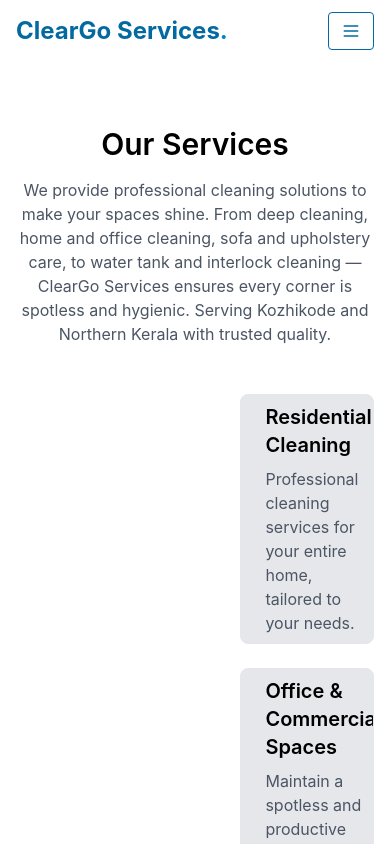
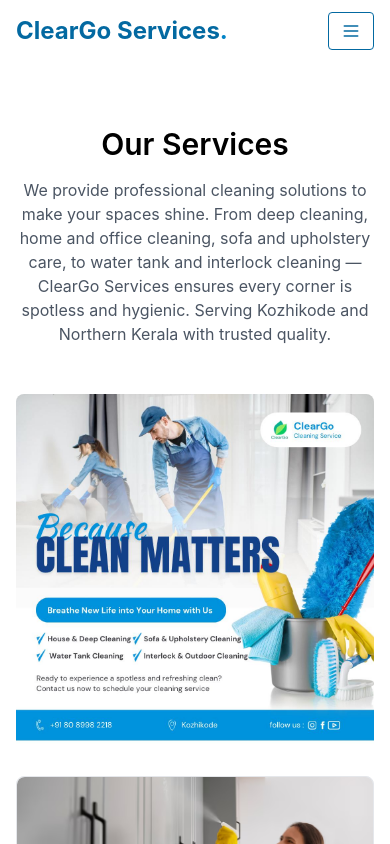
Before and after one commit to Ashik-ch/cleargo-services, a React (Create React App) app: page /cleargo-services/services in a window 390 px wide. Shown: the top 844 px of the page. Built offline with nearby package versions, Linux system fonts and the light colour scheme.

Commit message:
About component layout for better responsiveness and styling;

```diff
--- a/src/App.js
+++ b/src/App.js
@@ -5,7 +5,6 @@
 import About from "./components/About";
 import Services from "./components/Services";
 import Testimonials from "./components/Testimonial";
-import Gallery from "./components/Gallery";
 import Contact from "./components/Contact";
 
 function App() {
--- a/src/components/About.jsx
+++ b/src/components/About.jsx
@@ -64,7 +64,7 @@
               </li>
             ))}
           </ul>
-
+          <div className="flex justify-center md:justify-start">
             <a
               href="https://wa.me/918089982218?text=Hello%20ClearGo%20Services%2C%20I%20would%20like%20to%20book%20a%20cleaning%20service."
               target="_blank"
@@ -73,6 +73,7 @@
             >
               <i className="fab fa-whatsapp mr-2"></i> Book your Slot
             </a>
+          </div>
         </div>
       </div>
       <div className="untree_co-section count-numbers py-5 mt-10 bg-gray-50">
--- a/src/components/Services.jsx
+++ b/src/components/Services.jsx
@@ -46,27 +46,30 @@
               We provide professional cleaning solutions to make your spaces shine. From deep cleaning, home and office cleaning, sofa and upholstery care, to water tank and interlock cleaning — ClearGo Services ensures every corner is spotless and hygienic. Serving Kozhikode and Northern Kerala with trusted quality.
             </p>
           </div>
-          <div className="flex gap-5">
-            <div className="md:col-6 content-center">
-              <img src={`${process.env.PUBLIC_URL}/assets/images/ads.jpg`} alt="ads" className="rounded-lg h-100"
+          <div className="flex flex-col lg:flex-row gap-6 items-center lg:items-start">
+            <div className="w-full lg:w-1/2">
+              <img
+                src={`${process.env.PUBLIC_URL}/assets/images/ads.jpg`}
+                alt="ads"
+                className="rounded-lg w-full object-cover"
               />
             </div>
-            <div className="md:col-6">
-              <div className="grid grid-cols-1 sm:grid-cols-2 lg:grid-cols-2 gap-6">
+            <div className="w-full lg:w-1/2">
+              <div className="grid grid-cols-1 sm:grid-cols-2 gap-6">
                 {services.map((service, index) => (
                   <div
                     key={index}
-                    className="flex border rounded-lg overflow-hidden hover:shadow-lg transition bg-gray-200"
+                    className="flex flex-col bg-gray-200 border rounded-lg overflow-hidden hover:shadow-lg transition"
                   >
                     <div
-                      className="h-48 bg-gray-200 bg-cover bg-center w-full rounded-lg m-2"
+                      className="h-48 bg-cover bg-center rounded-lg"
                       style={{
                         backgroundImage: `url(${process.env.PUBLIC_URL + service.url})`,
                       }}
                     ></div>
-                    <div className="p-2 text-left">
-                      <h3 className="text-xl font-semibold mb-2">{service.title}</h3>
-                      <p className="text-gray-600">{service.desc}</p>
+                    <div className="p-4 text-left">
+                      <h3 className="text-lg font-semibold mb-2">{service.title}</h3>
+                      <p className="text-gray-600 text-sm">{service.desc}</p>
                     </div>
                   </div>
                 ))}
```
Lines whose indentation alone changed are shown as unchanged.
